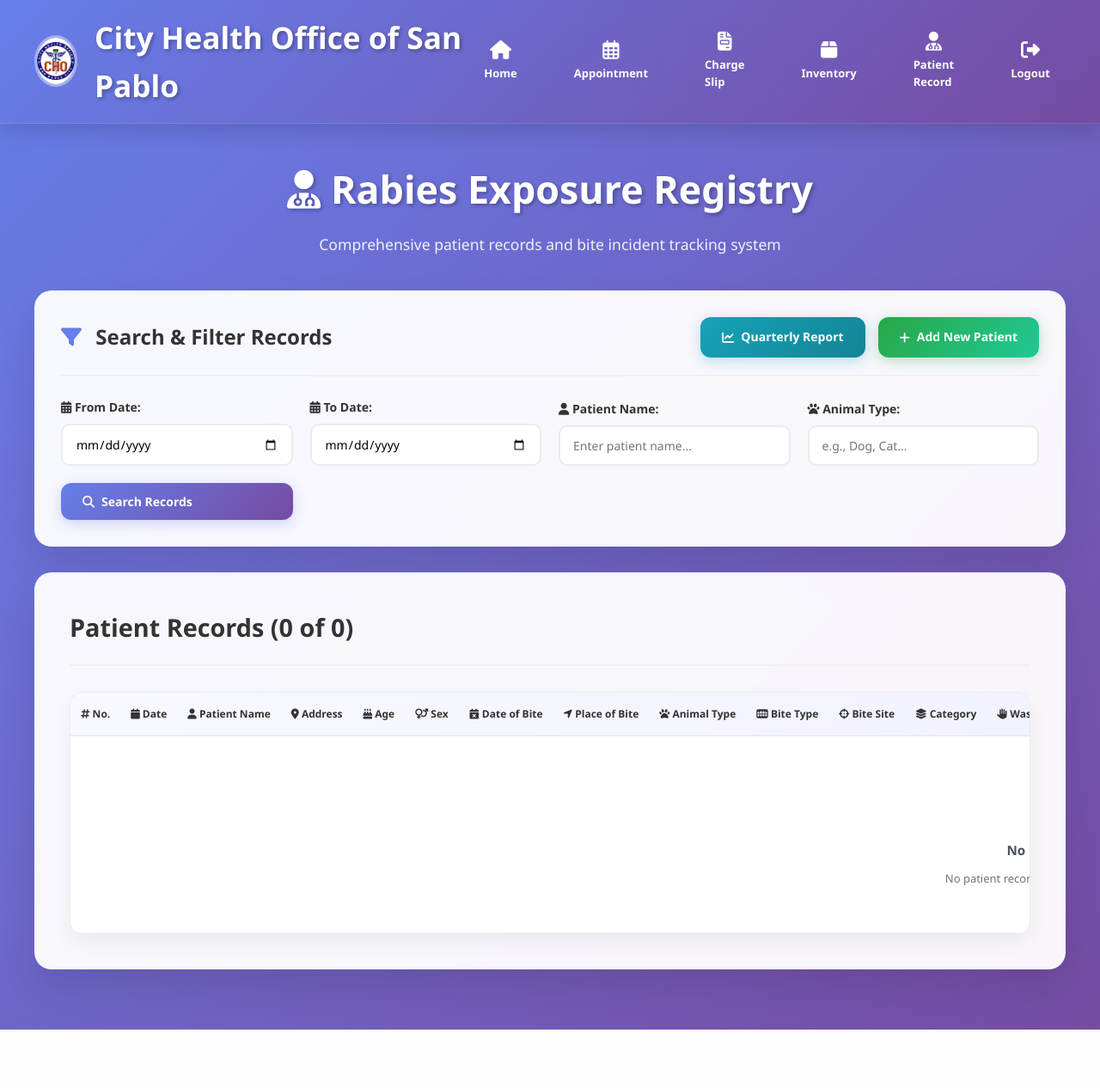
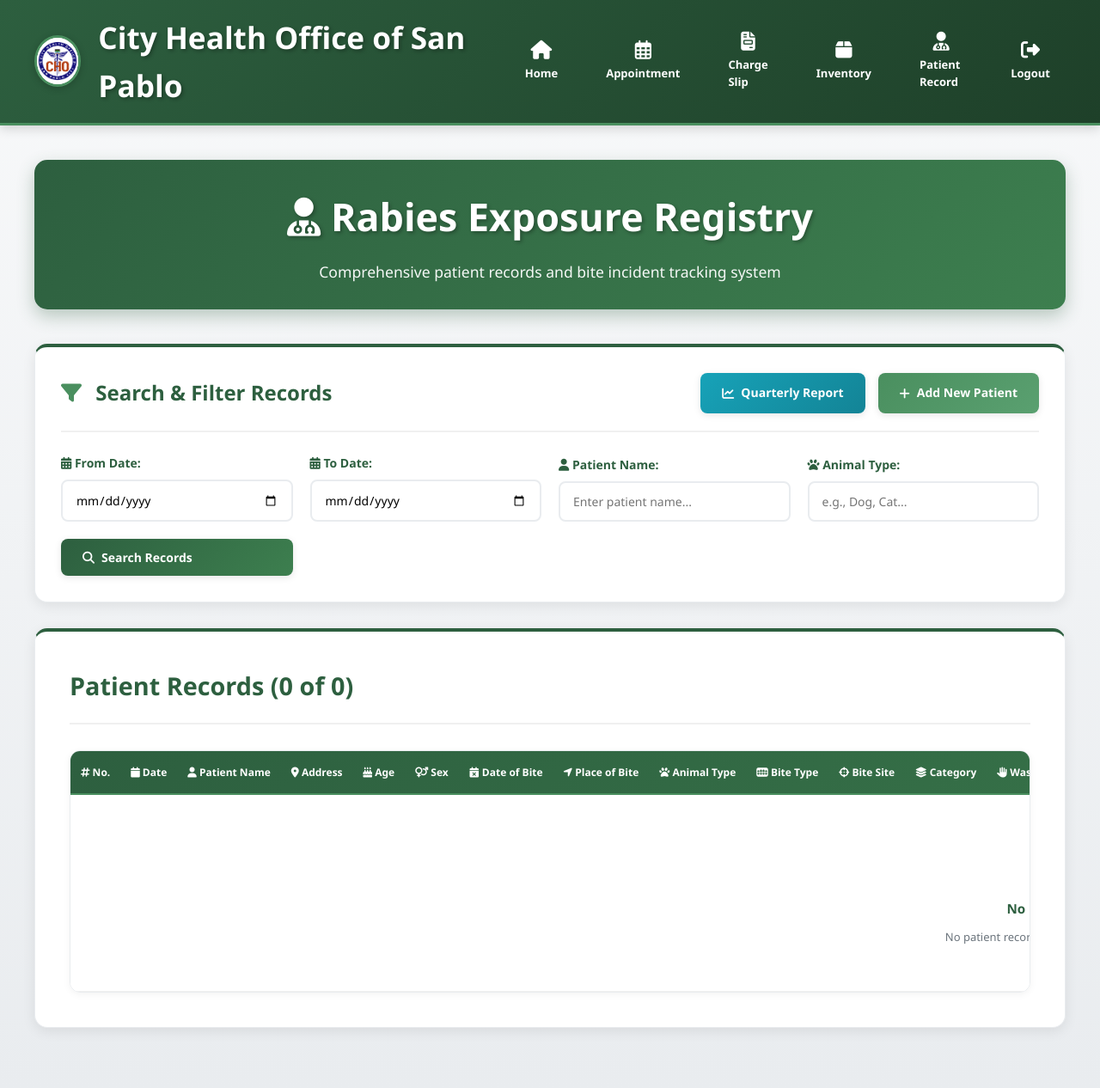
Before and after one commit to Aaroonn27/MHO, a PHP site: page /CHO/rabies_registry.php in a window 1280 px wide. Shown: the whole page at 86% size. Before the commit the page ends 1198 px from the top, so only its background shows below. Run offline with PHP 8.4, Linux system fonts and the light colour scheme; the visitor is signed in with stand-in values (Sample User, id 1); data that the repository does not hold is empty.

Commit message:
Updated Color Palette

```diff
--- a/rabies_registry.php
+++ b/rabies_registry.php
@@ -50,7 +50,7 @@ $current_page = $result['current_page'];
         }
 
         body {
-            background: linear-gradient(135deg, #667eea 0%, #764ba2 100%);
+            background: linear-gradient(to bottom, #f8f9fa 0%, #e9ecef 100%);
             color: #333;
             min-height: 100vh;
             line-height: 1.6;
@@ -64,10 +64,10 @@ $current_page = $result['current_page'];
             justify-content: space-between;
             align-items: center;
             padding: 15px 40px;
-            background: linear-gradient(135deg, #667eea 0%, #764ba2 100%);
+            background: linear-gradient(135deg, #2d5f3f 0%, #1e4029 100%);
             color: white;
-            box-shadow: 0 8px 25px rgba(0, 0, 0, 0.15);
-            border-bottom: 1px solid rgba(255, 255, 255, 0.1);
+            box-shadow: 0 4px 12px rgba(0, 0, 0, 0.15);
+            border-bottom: 3px solid #4a8f5f;
         }
 
         .logo-container {
@@ -80,13 +80,13 @@ $current_page = $result['current_page'];
             height: 60px;
             border-radius: 50%;
             overflow: hidden;
-            background: rgba(255, 255, 255, 0.15);
+            background: white;
             margin-right: 20px;
             display: flex;
             align-items: center;
             justify-content: center;
-            border: 3px solid rgba(255, 255, 255, 0.3);
-            backdrop-filter: blur(10px);
+            border: 3px solid #4a8f5f;
+            box-shadow: 0 2px 8px rgba(0, 0, 0, 0.2);
         }
 
         .logo-img img {
@@ -104,7 +104,7 @@ $current_page = $result['current_page'];
 
         nav ul {
             display: flex;
-            gap: 30px;
+            gap: 20px;
             list-style: none;
             align-items: center;
         }
@@ -116,18 +116,17 @@ $current_page = $result['current_page'];
             text-decoration: none;
             color: white;
             padding: 12px 18px;
-            border-radius: 12px;
+            border-radius: 8px;
             transition: all 0.3s ease;
-            backdrop-filter: blur(10px);
             font-weight: 500;
             position: relative;
         }
 
         nav ul li a:hover,
         nav ul li a.active {
-            background: rgba(255, 255, 255, 0.2);
-            transform: translateY(-3px);
-            box-shadow: 0 8px 20px rgba(0, 0, 0, 0.2);
+            background: rgba(74, 143, 95, 0.4);
+            transform: translateY(-2px);
+            box-shadow: 0 4px 12px rgba(0, 0, 0, 0.2);
         }
 
         nav ul li a i {
@@ -151,6 +150,10 @@ $current_page = $result['current_page'];
         .page-header {
             text-align: center;
             margin-bottom: 40px;
+            padding: 30px;
+            background: linear-gradient(135deg, #2d5f3f 0%, #3d7f4f 100%);
+            border-radius: 15px;
+            box-shadow: 0 8px 20px rgba(45, 95, 63, 0.3);
         }
 
         .page-title h1 {
@@ -163,20 +166,20 @@ $current_page = $result['current_page'];
 
         .page-title p {
             font-size: 1.1rem;
-            color: rgba(255, 255, 255, 0.9);
+            color: rgba(255, 255, 255, 0.95);
             max-width: 600px;
             margin: 0 auto;
         }
 
         /* Filter Section */
         .filter-container {
-            background: rgba(255, 255, 255, 0.95);
-            backdrop-filter: blur(15px);
-            border-radius: 20px;
+            background: white;
+            border-radius: 15px;
             padding: 30px;
             margin-bottom: 30px;
-            box-shadow: 0 20px 40px rgba(0, 0, 0, 0.1);
-            border: 1px solid rgba(255, 255, 255, 0.2);
+            box-shadow: 0 4px 15px rgba(0, 0, 0, 0.08);
+            border: 1px solid #e9ecef;
+            border-top: 4px solid #2d5f3f;
         }
 
         .filter-header {
@@ -190,12 +193,12 @@ $current_page = $result['current_page'];
 
         .filter-header h3 {
             font-size: 1.5rem;
-            color: #333;
+            color: #2d5f3f;
             font-weight: 700;
         }
 
         .filter-header h3 i {
-            color: #667eea;
+            color: #4a8f5f;
             margin-right: 10px;
         }
 
@@ -213,7 +216,7 @@ $current_page = $result['current_page'];
 
         .filter-group label {
             font-weight: 600;
-            color: #333;
+            color: #2d5f3f;
             margin-bottom: 8px;
             font-size: 14px;
         }
@@ -221,7 +224,7 @@ $current_page = $result['current_page'];
         .filter-input {
             padding: 12px 15px;
             border: 2px solid #e9ecef;
-            border-radius: 10px;
+            border-radius: 8px;
             font-size: 14px;
             transition: all 0.3s ease;
             background: white;
@@ -242,7 +245,7 @@ $current_page = $result['current_page'];
         .filter-btn {
             padding: 12px 25px;
             border: none;
-            border-radius: 12px;
+            border-radius: 8px;
             cursor: pointer;
             font-weight: 600;
             font-size: 14px;
@@ -251,39 +254,37 @@ $current_page = $result['current_page'];
             align-items: center;
             gap: 8px;
             text-decoration: none;
+            box-shadow: 0 2px 8px rgba(0, 0, 0, 0.1);
         }
 
         .filter-btn.primary {
-            background: linear-gradient(135deg, #667eea 0%, #764ba2 100%);
+            background: linear-gradient(135deg, #2d5f3f 0%, #3d7f4f 100%);
             color: white;
-            box-shadow: 0 4px 15px rgba(102, 126, 234, 0.3);
         }
 
         .filter-btn.success {
-            background: linear-gradient(135deg, #28a745 0%, #20c997 100%);
+            background: linear-gradient(135deg, #4a8f5f 0%, #5aa070 100%);
             color: white;
-            box-shadow: 0 4px 15px rgba(40, 167, 69, 0.3);
         }
 
         .filter-btn.info {
             background: linear-gradient(135deg, #17a2b8 0%, #138496 100%);
             color: white;
-            box-shadow: 0 4px 15px rgba(23, 162, 184, 0.3);
         }
 
         .filter-btn:hover {
             transform: translateY(-2px);
-            box-shadow: 0 8px 25px rgba(0, 0, 0, 0.2);
+            box-shadow: 0 4px 12px rgba(0, 0, 0, 0.2);
         }
 
         /* Content Container */
         .content-container {
-            background: rgba(255, 255, 255, 0.95);
-            backdrop-filter: blur(15px);
-            border-radius: 20px;
+            background: white;
+            border-radius: 15px;
             padding: 40px;
-            box-shadow: 0 20px 40px rgba(0, 0, 0, 0.1);
-            border: 1px solid rgba(255, 255, 255, 0.2);
+            box-shadow: 0 4px 15px rgba(0, 0, 0, 0.08);
+            border: 1px solid #e9ecef;
+            border-top: 4px solid #2d5f3f;
             margin-bottom: 30px;
         }
 
@@ -298,15 +299,15 @@ $current_page = $result['current_page'];
 
         .content-header h2 {
             font-size: 1.8rem;
-            color: #333;
+            color: #2d5f3f;
             font-weight: 700;
         }
 
         /* Table Styles */
         .table-container {
-            border-radius: 15px;
+            border-radius: 12px;
             overflow: hidden;
-            box-shadow: 0 10px 25px rgba(0, 0, 0, 0.05);
+            box-shadow: 0 2px 8px rgba(0, 0, 0, 0.05);
             border: 1px solid #e9ecef;
             overflow-x: auto;
         }
@@ -318,14 +319,14 @@ $current_page = $result['current_page'];
         }
 
         .table-header {
-            background: linear-gradient(135deg, #f8f9ff 0%, #e8edff 100%);
-            border-bottom: 2px solid #e9ecef;
+            background: linear-gradient(135deg, #2d5f3f 0%, #3d7f4f 100%);
+            border-bottom: 2px solid #4a8f5f;
         }
 
         .table-header th {
             padding: 15px 12px;
             font-weight: 700;
-            color: #333;
+            color: white;
             font-size: 12px;
             text-align: left;
             white-space: nowrap;
@@ -489,11 +511,12 @@ $current_page = $result['current_page'];
             font-size: 3rem;
             margin-bottom: 20px;
             opacity: 0.5;
+            color: #4a8f5f;
         }
 
         .empty-state h3 {
             margin-bottom: 10px;
-            color: #495057;
+            color: #2d5f3f;
         }
 
         /* Responsive Design */
```
Also changed, not shown: other parts of rabies_registry.php (+50 -17 lines), dashboard.php (+65 -22 lines), quarterly_report.php (+80 -62 lines).
